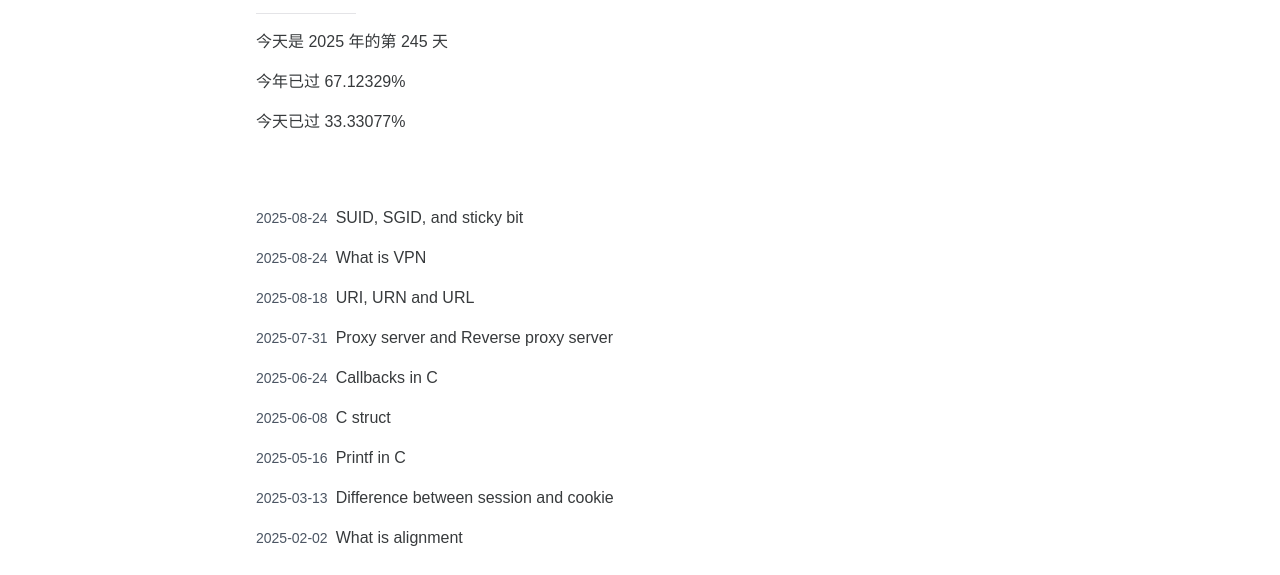
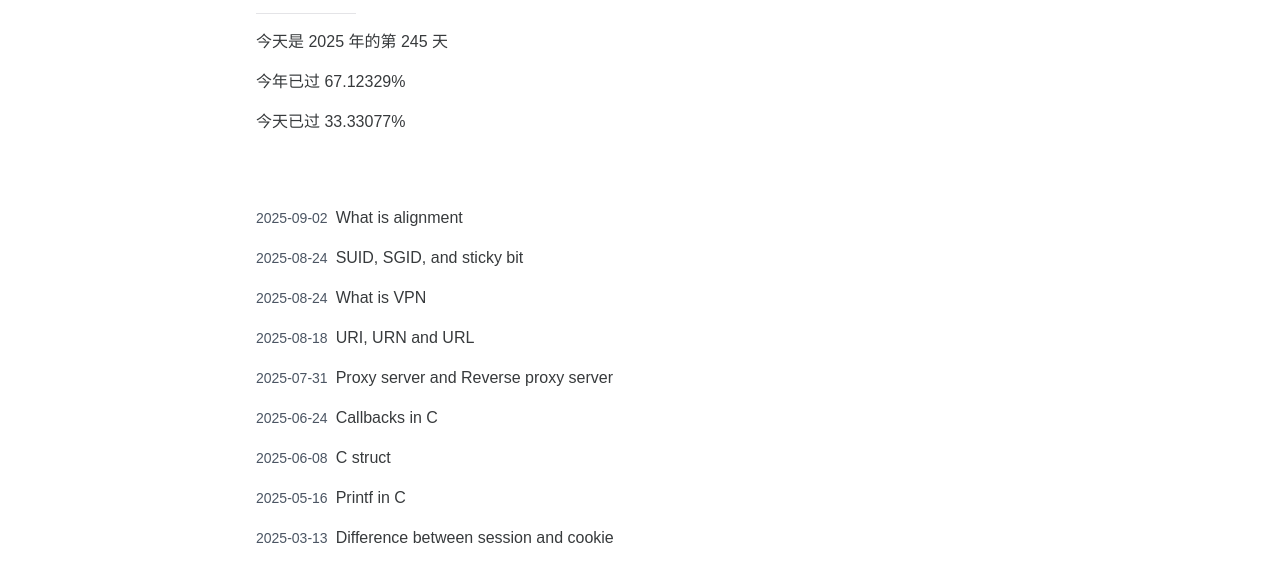
Before and after one commit to J0rthan/blog, an Astro site: page /archives in a window 1280 px wide. Shown: the part 225-800 px from the top of the page. Built offline with nearby package versions, Linux system fonts and the light colour scheme; Astro itself is replaced by a stand-in of ours; some packages are replaced by stand-ins of ours.

Commit message:
change date typo

```diff
--- a/src/content/posts/alignment.md
+++ b/src/content/posts/alignment.md
@@ -1,6 +1,6 @@
 ---
 title: What is alignment
-date: 2025-02-02
+date: 2025-09-02
 lastMod: 2025-09-02T18:22:18.820Z
 tags: [Computer Architecture]
 category: Computer Architecture
```
